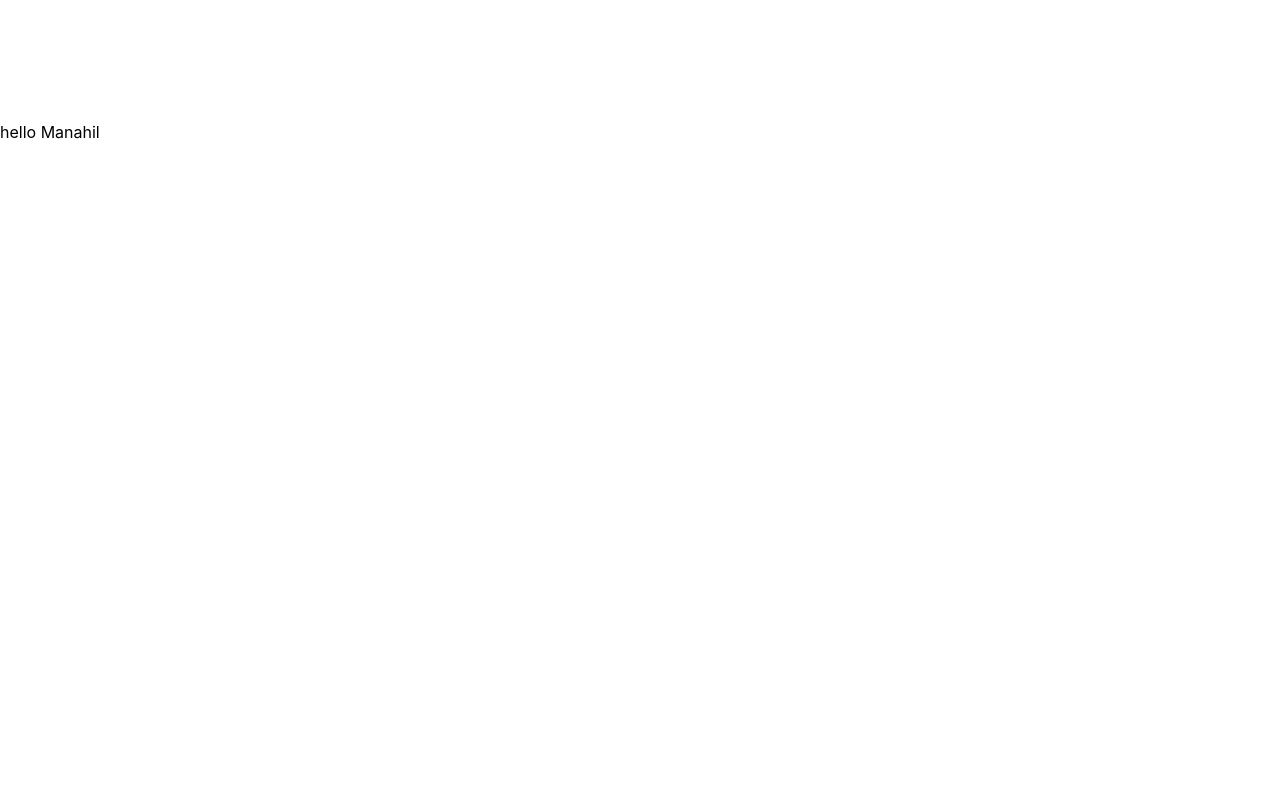
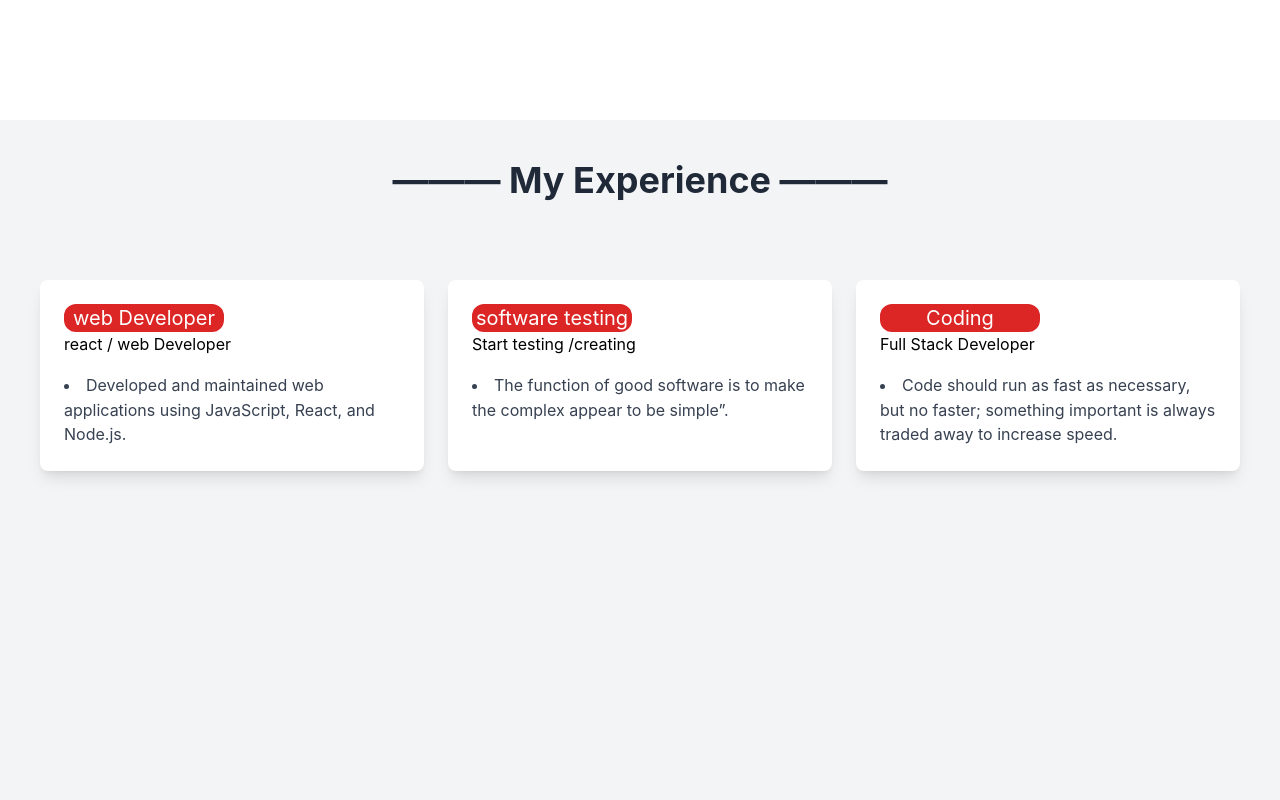
Before and after one commit to IzazAhmadHaider/My_Protfolio, a Next.js app: page / in a window 1280 px wide. Shown: the part 2280-3080 px from the top of the page. Built offline with nearby package versions, Linux system fonts and the light colour scheme.

Commit message:
my change

```diff
--- a/src/app/components/Experience.jsx
+++ b/src/app/components/Experience.jsx
@@ -1,11 +1,42 @@
-import React from 'react'
+import React from 'react';
 
 function Experience() {
   return (
-    <div>
-      hello Manahil
+    <div className="bg-gray-100 min-h-screen p-10">
+      <div className="max-w-7xl mx-auto">
+        <div className="text-center mb-20">
+          <h1 className="text-4xl font-bold text-gray-800">——— My Experience ———</h1>
+        </div>
+        <div className="flex flex-wrap justify-center gap-6">
+
+
+
+          <div className="bg-white p-6 rounded-lg shadow-lg flex-1 min-w-300px">
+            <h2 className="text-xl text-center bg-red-600 w-40 rounded-xl  text-white">web Developer</h2>
+            <p className="text-black ">react / web Developer</p>
+            <ul className="list-disc list-inside mt-4 text-gray-700">
+              <li>Developed and maintained web applications using JavaScript, React, and Node.js.</li>
+            </ul>
+          </div>
+          <div class="bg-white p-6 rounded-lg shadow-lg flex-1 min-w-300px">
+            <h2 class="text-xl text-center bg-red-600 w-40 rounded-xl text-white">software testing</h2>
+            <p class="text-black">Start testing /creating </p>
+            <ul class="list-disc list-inside mt-4 text-gray-700">
+              <li>The function of good software is to make the complex appear to be simple”.</li>
+            </ul>
+          </div>
+          <div class="bg-white p-6 rounded-lg shadow-lg flex-1 min-w-300px">
+            <h2 class="text-xl text-center bg-red-600 w-40 rounded-xl  text-white">Coding</h2>
+            <p class="text-black te">Full Stack Developer</p>
+            <ul class="list-disc list-inside mt-4 text-gray-700">
+              <li>Code should run as fast as necessary, but no faster; something important is always traded away to increase speed.</li>
+            </ul>
+          </div>
+        </div>
+      </div>
     </div>
-  )
+
+  );
 }
 
-export default Experience
+export default Experience;
```
